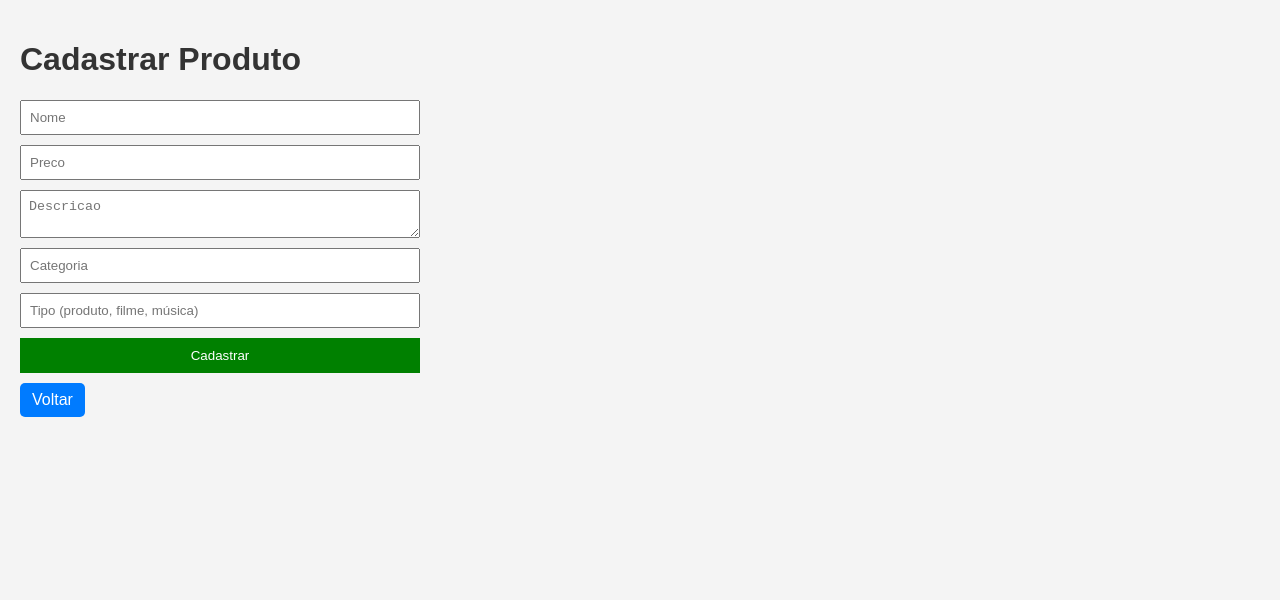
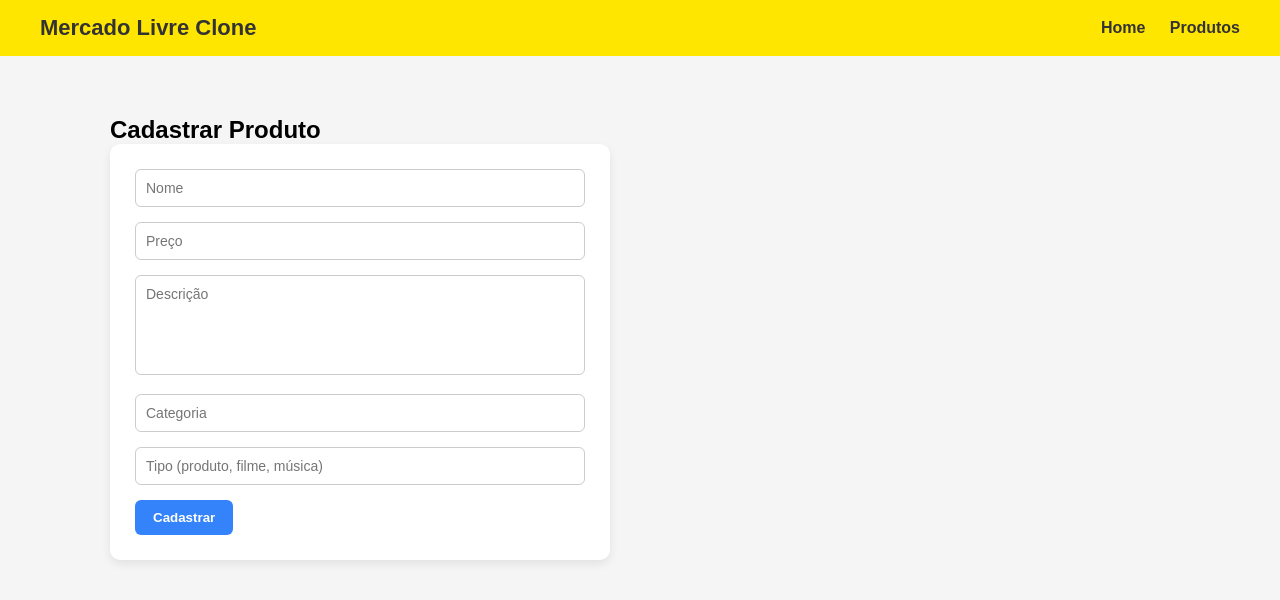
Before and after one commit to igorfernandes12b/atividade02-marcio-2026-backend, a website: page cadastrar.html in a window 1280 px wide. Drawn offline with Linux system fonts and the light colour scheme.

Commit message:
css mais bonito

```diff
--- a/cadastrar.html
+++ b/cadastrar.html
@@ -5,19 +5,28 @@
   <link rel="stylesheet" href="style.css">
 </head>
 <body>
-  <h1>Cadastrar Produto</h1>
+
+<header>
+  <h1>Mercado Livre Clone</h1>
+  <nav>
+    <a href="index.html">Home</a>
+    <a href="listar.html">Produtos</a>
+  </nav>
+</header>
+
+<div class="container">
+  <h2>Cadastrar Produto</h2>
 
   <form id="form">
     <input type="text" placeholder="Nome" name="nome" required>
-    <input type="number" step="0.01" placeholder="Preco" name="preco" required>
-    <textarea placeholder="Descricao" name="descricao" required></textarea>
+    <input type="number" step="0.01" placeholder="Preço" name="preco" required>
+    <textarea placeholder="Descrição" name="descricao" required></textarea>
     <input type="text" placeholder="Categoria" name="categoria" required>
     <input type="text" placeholder="Tipo (produto, filme, música)" name="tipo" required>
     <button type="submit">Cadastrar</button>
   </form>
+</div>
 
-  <a href="index.html">Voltar</a>
-
-  <script src="cadastrar.js"></script>
+<script src="cadastrar.js"></script>
 </body>
 </html>
--- a/listar.js
+++ b/listar.js
@@ -3,11 +3,13 @@ fetch('http://localhost:3333/produtos')
   .then(data => {
     const lista = document.getElementById('lista')
 
+    lista.innerHTML = ''
+
     data.forEach(produto => {
       lista.innerHTML += `
         <div class="card">
           <h3>${produto.nome}</h3>
-          <p><strong>Preço:</strong> R$ ${produto.preco}</p>
+          <p class="preco">R$ ${produto.preco}</p>
           <p>${produto.descricao}</p>
           <p><strong>Categoria:</strong> ${produto.categoria}</p>
           <p><strong>Tipo:</strong> ${produto.tipo}</p>
--- a/style.css
+++ b/style.css
@@ -1,46 +1,121 @@
+* {
+  margin: 0;
+  padding: 0;
+  box-sizing: border-box;
+  font-family: Arial, Helvetica, sans-serif;
+}
+
 body {
-    font-family: Arial, sans-serif;
-    background-color: #f4f4f4;
-    margin: 0;
+  background-color: #f5f5f5;
+}
+
+/* HEADER */
+header {
+  background-color: #ffe600;
+  padding: 15px 40px;
+  display: flex;
+  justify-content: space-between;
+  align-items: center;
+}
+
+header h1 {
+  color: #333;
+  font-size: 22px;
+}
+
+nav a {
+  text-decoration: none;
+  color: #333;
+  font-weight: bold;
+  margin-left: 20px;
+  transition: 0.3s;
+}
+
+nav a:hover {
+  color: #000;
+}
+
+/* CONTAINER */
+.container {
+  max-width: 1100px;
+  margin: 40px auto;
   padding: 20px;
 }
 
-  h1 {
-    color: #333;
+/* BOTÕES */
+button, .btn {
+  background-color: #3483fa;
+  color: white;
+  border: none;
+  padding: 10px 18px;
+  border-radius: 6px;
+  cursor: pointer;
+  font-weight: bold;
+  transition: 0.3s;
 }
 
-  a {
-    display: inline-block;
-    margin: 10px 0;
-    text-decoration: none;
-    color: white;
-    background: #007bff;
-    padding: 8px 12px;
-    border-radius: 5px;
+button:hover, .btn:hover {
+  background-color: #2968c8;
 }
 
+/* FORMULÁRIO */
 form {
-    display: flex;
-    flex-direction: column;
-    max-width: 400px;
+  background: white;
+  padding: 25px;
+  border-radius: 10px;
+  box-shadow: 0px 4px 10px rgba(0,0,0,0.08);
+  max-width: 500px;
 }
 
-  input, textarea {
-    margin-bottom: 10px;
-    padding: 8px;
+form input,
+form textarea {
+  width: 100%;
+  padding: 10px;
+  margin-bottom: 15px;
+  border-radius: 6px;
+  border: 1px solid #ccc;
+  font-size: 14px;
 }
 
-  button {
-    padding: 10px;
-    background: green;
-    color: white;
-    border: none;
-    cursor: pointer;
+form textarea {
+  resize: none;
+  height: 100px;
+}
+
+/* LISTA DE PRODUTOS */
+.grid {
+  display: grid;
+  grid-template-columns: repeat(auto-fill, minmax(250px, 1fr));
+  gap: 20px;
 }
 
 .card {
   background: white;
+  border-radius: 10px;
   padding: 15px;
+  box-shadow: 0px 3px 8px rgba(0,0,0,0.08);
+  transition: 0.3s;
+}
+
+.card:hover {
+  transform: translateY(-5px);
+  box-shadow: 0px 6px 15px rgba(0,0,0,0.12);
+}
+
+.card h3 {
+  font-size: 18px;
   margin-bottom: 10px;
-    border-radius: 5px;
 }
+
+.preco {
+  color: #00a650;
+  font-size: 20px;
+  font-weight: bold;
+  margin-bottom: 10px;
+}
+
+.card p {
+  font-size: 14px;
+  color: #555;
+  margin-bottom: 6px;
+}
```
Also changed, not shown: index.html (+14 -4 lines), listar.html (+14 -5 lines). Lines whose indentation alone changed are shown as unchanged.
